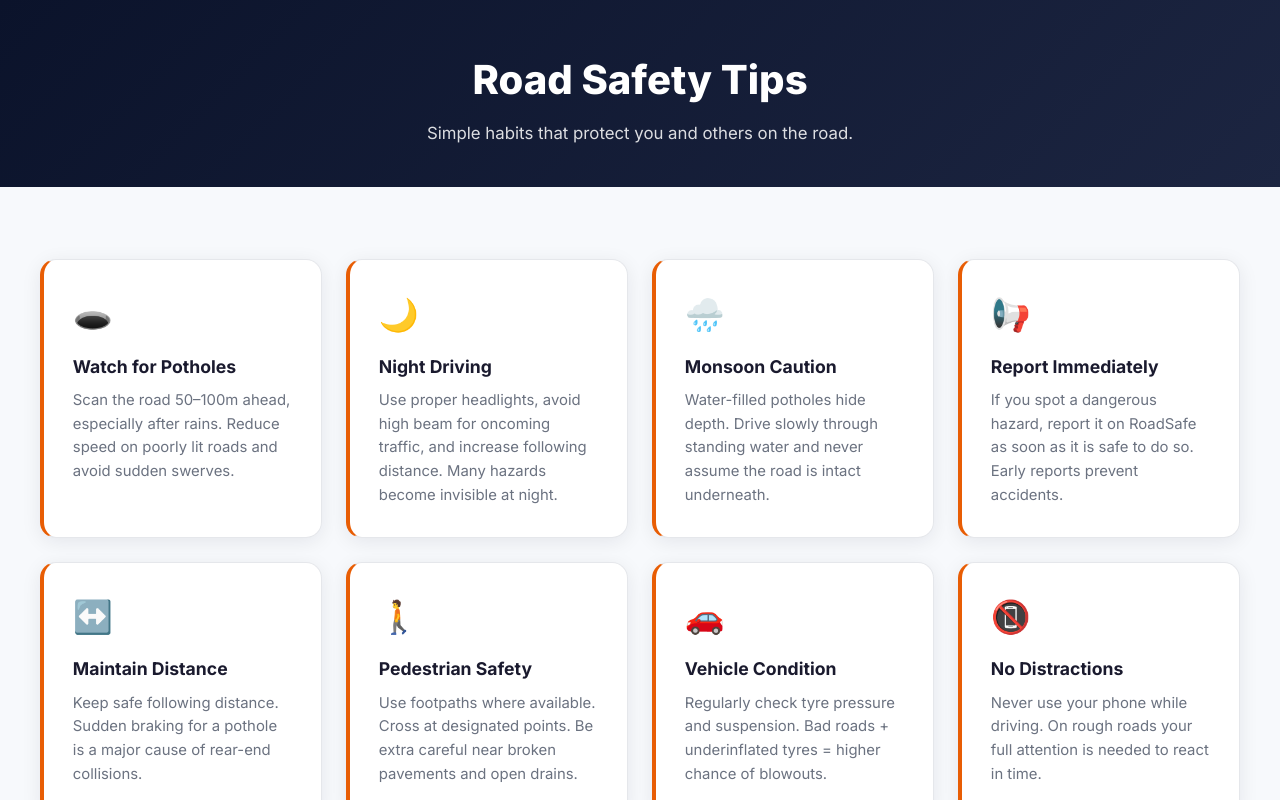
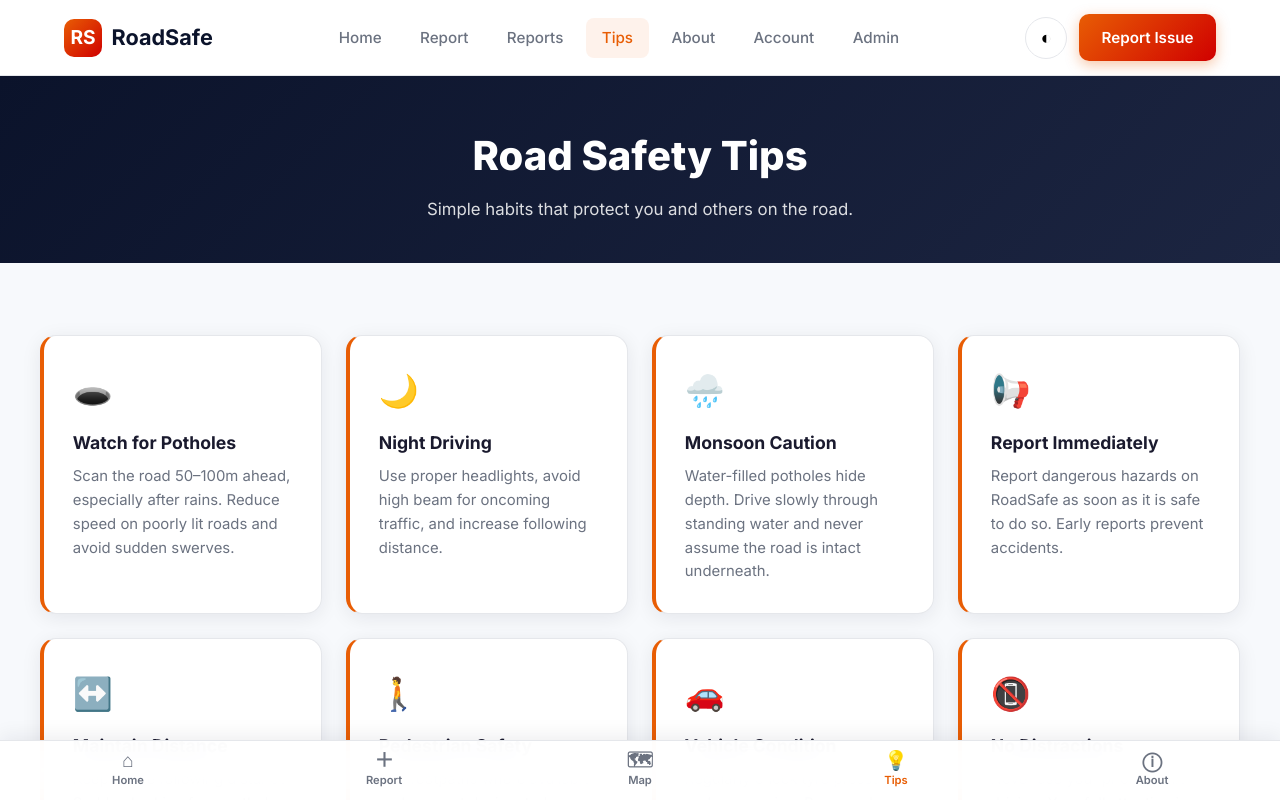
Before and after one commit to vedantbane/RoadSafe, a website: page tips.html in a window 1280 px wide. Drawn offline with Linux system fonts and the light colour scheme; no server answers.

Commit message:
Fix Tips and About pages with persistent navbar and bottom navigation

```diff
--- a/tips.html
+++ b/tips.html
@@ -1,67 +1,25 @@
 <!DOCTYPE html>
 <html lang="en">
 <head>
-<meta charset="UTF-8">
-<meta name="viewport" content="width=device-width, initial-scale=1.0">
+<meta charset="UTF-8"><meta name="viewport" content="width=device-width, initial-scale=1.0">
 <title>Road Safety Tips – RoadSafe</title>
-<link rel="preconnect" href="https://fonts.googleapis.com">
-<link rel="preconnect" href="https://fonts.gstatic.com" crossorigin>
+<link rel="preconnect" href="https://fonts.googleapis.com"><link rel="preconnect" href="https://fonts.gstatic.com" crossorigin>
 <link href="https://fonts.googleapis.com/css2?family=Inter:wght@400;500;600;700;800&display=swap" rel="stylesheet">
-<link rel="stylesheet" href="css/style.css">
+<link rel="stylesheet" href="/css/style.css">
 </head>
 <body>
-<div class="page-header">
-<h1>Road Safety Tips</h1>
-<p>Simple habits that protect you and others on the road.</p>
-</div>
-
-<section class="section">
-<div class="container">
-<div class="tips-grid">
-<div class="tip-card">
-<div class="icon">🕳️</div>
-<h3>Watch for Potholes</h3>
-<p>Scan the road 50–100m ahead, especially after rains. Reduce speed on poorly lit roads and avoid sudden swerves.</p>
-</div>
-<div class="tip-card">
-<div class="icon">🌙</div>
-<h3>Night Driving</h3>
-<p>Use proper headlights, avoid high beam for oncoming traffic, and increase following distance. Many hazards become invisible at night.</p>
-</div>
-<div class="tip-card">
-<div class="icon">🌧️</div>
-<h3>Monsoon Caution</h3>
-<p>Water-filled potholes hide depth. Drive slowly through standing water and never assume the road is intact underneath.</p>
-</div>
-<div class="tip-card">
-<div class="icon">📢</div>
-<h3>Report Immediately</h3>
-<p>If you spot a dangerous hazard, report it on RoadSafe as soon as it is safe to do so. Early reports prevent accidents.</p>
-</div>
-<div class="tip-card">
-<div class="icon">↔️</div>
-<h3>Maintain Distance</h3>
-<p>Keep safe following distance. Sudden braking for a pothole is a major cause of rear-end collisions.</p>
-</div>
-<div class="tip-card">
-<div class="icon">🚶</div>
-<h3>Pedestrian Safety</h3>
-<p>Use footpaths where available. Cross at designated points. Be extra careful near broken pavements and open drains.</p>
-</div>
-<div class="tip-card">
-<div class="icon">🚗</div>
-<h3>Vehicle Condition</h3>
-<p>Regularly check tyre pressure and suspension. Bad roads + underinflated tyres = higher chance of blowouts.</p>
-</div>
-<div class="tip-card">
-<div class="icon">📵</div>
-<h3>No Distractions</h3>
-<p>Never use your phone while driving. On rough roads your full attention is needed to react in time.</p>
-</div>
-</div>
-</div>
-</section>
-
-<script src="js/app.js"></script>
-</body>
-</html>
+<nav class="navbar top-navbar"><div class="nav-container"><a href="/index.html" class="logo"><span class="logo-icon">RS</span>RoadSafe</a><div class="nav-links"><a href="/index.html">Home</a><a href="/report.html">Report</a><a href="/reports.html">Reports</a><a href="/tips.html" class="active">Tips</a><a href="/about.html">About</a><a href="/account.html">Account</a><a href="/admin.html">Admin</a></div><div class="nav-actions"><button class="theme-toggle" type="button" aria-label="Toggle theme">◐</button><a href="/report.html" class="btn btn-primary">Report Issue</a></div></div></nav>
+<div class="page-header"><h1>Road Safety Tips</h1><p>Simple habits that protect you and others on the road.</p></div>
+<section class="section"><div class="container"><div class="tips-grid">
+<div class="tip-card"><div class="icon">🕳️</div><h3>Watch for Potholes</h3><p>Scan the road 50–100m ahead, especially after rains. Reduce speed on poorly lit roads and avoid sudden swerves.</p></div>
+<div class="tip-card"><div class="icon">🌙</div><h3>Night Driving</h3><p>Use proper headlights, avoid high beam for oncoming traffic, and increase following distance.</p></div>
+<div class="tip-card"><div class="icon">🌧️</div><h3>Monsoon Caution</h3><p>Water-filled potholes hide depth. Drive slowly through standing water and never assume the road is intact underneath.</p></div>
+<div class="tip-card"><div class="icon">📢</div><h3>Report Immediately</h3><p>Report dangerous hazards on RoadSafe as soon as it is safe to do so. Early reports prevent accidents.</p></div>
+<div class="tip-card"><div class="icon">↔️</div><h3>Maintain Distance</h3><p>Keep a safe following distance. Sudden braking for a pothole can cause rear-end collisions.</p></div>
+<div class="tip-card"><div class="icon">🚶</div><h3>Pedestrian Safety</h3><p>Use footpaths where available and cross at designated points. Take extra care near broken pavements.</p></div>
+<div class="tip-card"><div class="icon">🚗</div><h3>Vehicle Condition</h3><p>Regularly check tyre pressure and suspension. Poor roads and underinflated tyres increase blowout risks.</p></div>
+<div class="tip-card"><div class="icon">📵</div><h3>No Distractions</h3><p>Never use your phone while driving. Your full attention is needed to react safely.</p></div>
+</div></div></section>
+<nav class="bottom-nav" aria-label="Primary navigation"><a href="/index.html" class="nav-item"><span class="icon">⌂</span><span class="label">Home</span></a><a href="/report.html" class="nav-item"><span class="icon">＋</span><span class="label">Report</span></a><a href="/reports.html" class="nav-item"><span class="icon">🗺</span><span class="label">Map</span></a><a href="/tips.html" class="nav-item active"><span class="icon">💡</span><span class="label">Tips</span></a><a href="/about.html" class="nav-item"><span class="icon">ⓘ</span><span class="label">About</span></a></nav>
+<script src="/js/app.js"></script>
+</body></html>
```
Also changed, not shown: about.html (+9 -46 lines).
